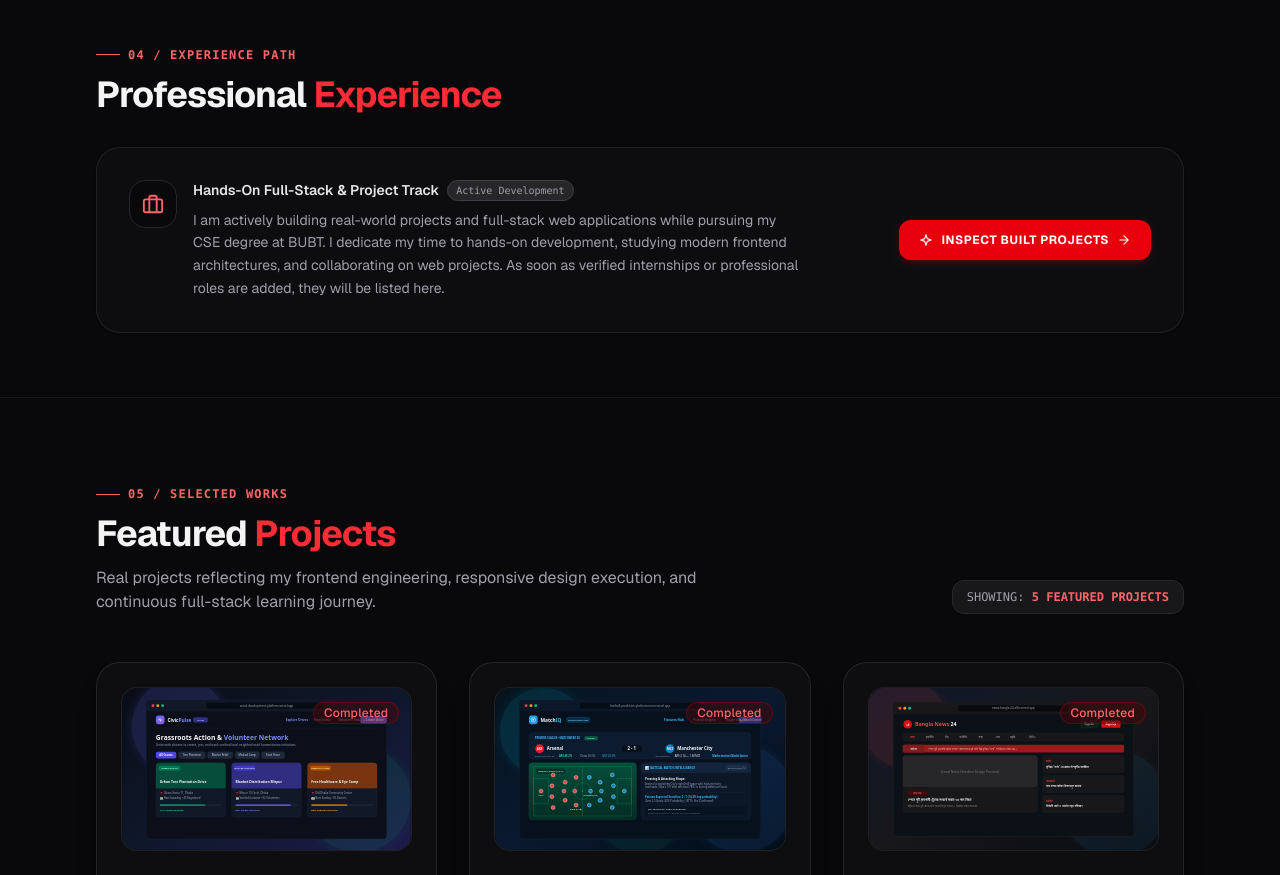
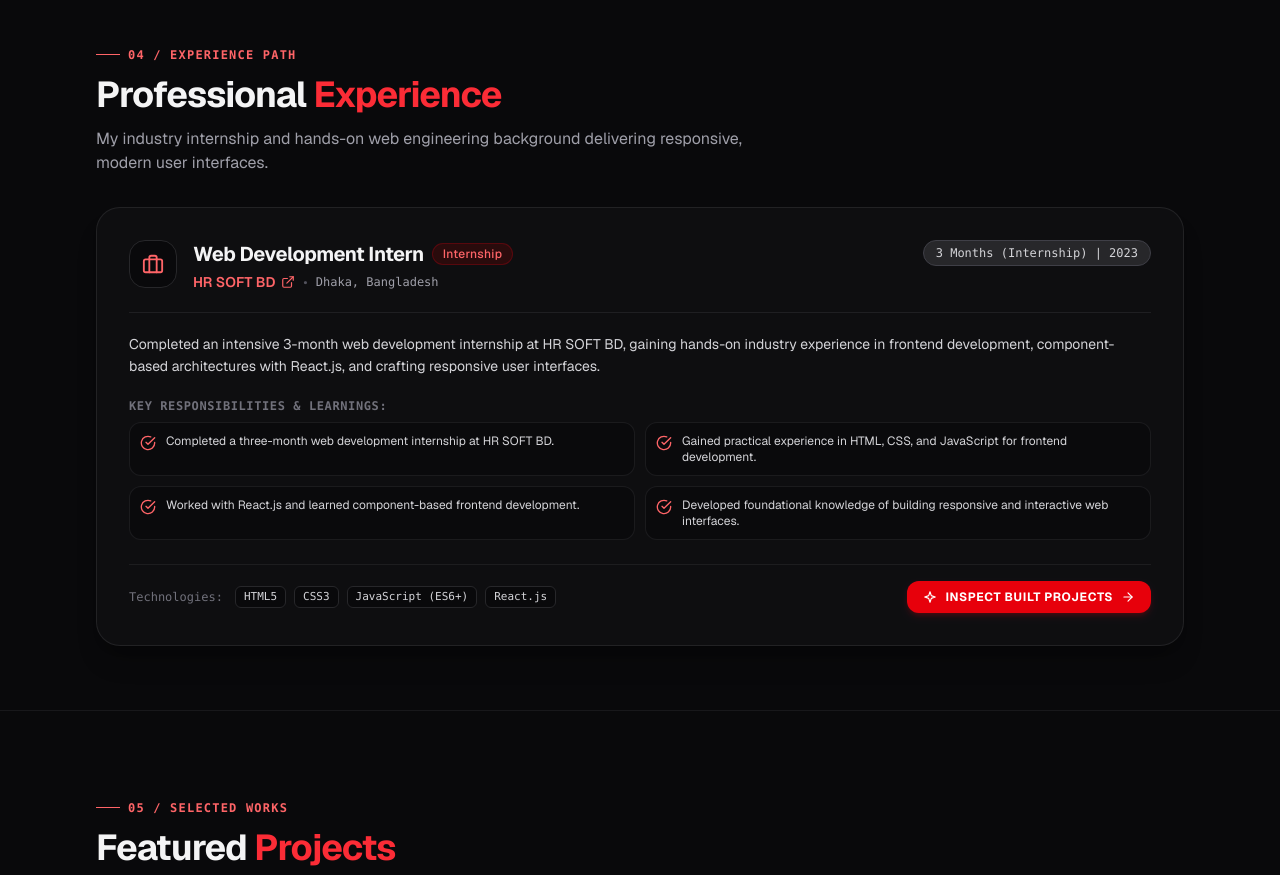
Before and after one commit to mabdullah404/personal-portfolio, a Next.js app: page / in a window 1280 px wide. Shown: the part 4720-5595 px from the top of the page. Built offline with nearby package versions, Linux system fonts and the light colour scheme.

Commit message:
feat: replace CV with latest resume and add HR SOFT BD internship to experience section

```diff
--- a/src/components/sections/Experience.tsx
+++ b/src/components/sections/Experience.tsx
@@ -1,6 +1,7 @@
 import React from 'react';
 import { experienceData } from '@/data/profile';
-import { BriefcaseIcon, SparklesIcon, ArrowRightIcon } from '@/components/ui/Icons';
+import { BriefcaseIcon, SparklesIcon, ArrowRightIcon, ExternalLinkIcon, CheckCircleIcon } from '@/components/ui/Icons';
+import { Badge } from '@/components/ui/Badge';
 import Link from 'next/link';
 
 export function Experience() {
@@ -17,9 +18,12 @@ export function Experience() {
           <h2 className="text-3xl sm:text-4xl font-bold tracking-tight text-slate-900 dark:text-zinc-100">
             Professional <span className="text-red-600 dark:text-red-500">Experience</span>
           </h2>
+          <p className="text-sm sm:text-base text-slate-600 dark:text-zinc-400 max-w-2xl">
+            My industry internship and hands-on web engineering background delivering responsive, modern user interfaces.
+          </p>
         </div>
 
-        {/* Honest Presentation Box */}
+        {/* Experience Content */}
         {!experienceData.hasFormalExperience ? (
           <div className="rounded-3xl border border-slate-200/90 bg-white shadow-sm p-6 sm:p-8 dark:border-zinc-800/80 dark:bg-zinc-900/30">
             <div className="flex flex-col md:flex-row items-start md:items-center justify-between gap-6">
@@ -57,10 +61,95 @@ export function Experience() {
         ) : (
           <div className="space-y-6">
             {experienceData.items.map((item) => (
-              <div key={item.id} className="rounded-2xl border border-slate-200 bg-white p-6 dark:border-zinc-800 dark:bg-zinc-900/40">
-                <h3 className="text-lg font-bold text-slate-900 dark:text-zinc-100">{item.title}</h3>
-                <p className="text-sm text-red-600 dark:text-red-400">{item.organization} • {item.period}</p>
-                <p className="mt-2 text-sm text-slate-600 dark:text-zinc-300">{item.description}</p>
+              <div
+                key={item.id}
+                className="group rounded-3xl border border-slate-200/90 bg-white p-6 sm:p-8 hover:border-slate-300 hover:shadow-md transition-all duration-300 shadow-sm dark:border-zinc-800/80 dark:bg-zinc-900/40 dark:hover:border-zinc-700/90 dark:hover:bg-zinc-900/60 dark:shadow-xl dark:shadow-black/20"
+              >
+                <div className="flex flex-col sm:flex-row sm:items-start justify-between gap-4 mb-5 pb-5 border-b border-slate-100 dark:border-zinc-800/70">
+                  <div className="flex items-start gap-4">
+                    <div className="flex h-12 w-12 shrink-0 items-center justify-center rounded-2xl bg-rose-50 border border-rose-200 text-red-600 group-hover:border-red-400 transition-colors dark:bg-zinc-950 dark:border-zinc-800 dark:text-red-400">
+                      <BriefcaseIcon size={22} />
+                    </div>
+                    <div>
+                      <div className="flex flex-wrap items-center gap-2 mb-1">
+                        <h3 className="text-xl font-bold tracking-tight text-slate-900 group-hover:text-red-600 dark:text-zinc-100 dark:group-hover:text-red-400 transition-colors">
+                          {item.title}
+                        </h3>
+                        <Badge variant="red">Internship</Badge>
+                      </div>
+                      <div className="flex flex-wrap items-center gap-2 text-sm">
+                        <a
+                          href="https://hrsoftbd.com/"
+                          target="_blank"
+                          rel="noopener noreferrer"
+                          className="font-semibold text-red-600 hover:text-red-700 dark:text-red-400 inline-flex items-center gap-1.5"
+                        >
+                          <span>{item.organization}</span>
+                          <ExternalLinkIcon size={14} />
+                        </a>
+                        <span className="text-slate-300 dark:text-zinc-600">•</span>
+                        <span className="text-slate-500 dark:text-zinc-400 font-mono text-xs">
+                          Dhaka, Bangladesh
+                        </span>
+                      </div>
+                    </div>
+                  </div>
+
+                  <div className="flex items-center gap-2">
+                    <span className="rounded-full bg-slate-100 px-3 py-1 text-xs font-mono text-slate-700 border border-slate-200 dark:bg-zinc-800 dark:text-zinc-300 dark:border-zinc-700">
+                      {item.period}
+                    </span>
+                  </div>
+                </div>
+
+                {/* Description */}
+                <p className="text-sm text-slate-600 dark:text-zinc-300 leading-relaxed mb-5">
+                  {item.description}
+                </p>
+
+                {/* Highlights */}
+                <div className="space-y-2 mb-6">
+                  <span className="text-xs uppercase font-mono tracking-wider text-slate-400 dark:text-zinc-500 font-semibold block">
+                    Key Responsibilities &amp; Learnings:
+                  </span>
+                  <ul className="grid grid-cols-1 md:grid-cols-2 gap-2.5">
+                    {item.highlights.map((highlight, idx) => (
+                      <li
+                        key={idx}
+                        className="flex items-start gap-2.5 text-xs text-slate-600 dark:text-zinc-300 bg-slate-50 dark:bg-zinc-950/60 p-2.5 rounded-xl border border-slate-100 dark:border-zinc-800/60"
+                      >
+                        <CheckCircleIcon size={16} className="text-red-600 dark:text-red-400 shrink-0 mt-0.5" />
+                        <span>{highlight}</span>
+                      </li>
+                    ))}
+                  </ul>
+                </div>
+
+                {/* Technologies */}
+                <div className="pt-4 border-t border-slate-100 dark:border-zinc-800/60 flex flex-wrap items-center justify-between gap-4">
+                  <div className="flex flex-wrap items-center gap-2">
+                    <span className="text-xs font-mono text-slate-400 dark:text-zinc-500 mr-1">
+                      Technologies:
+                    </span>
+                    {['HTML5', 'CSS3', 'JavaScript (ES6+)', 'React.js'].map((tech) => (
+                      <span
+                        key={tech}
+                        className="rounded-md bg-slate-100 border border-slate-200 px-2 py-0.5 text-[11px] font-mono text-slate-700 dark:bg-zinc-950 dark:border-zinc-800 dark:text-zinc-300"
+                      >
+                        {tech}
+                      </span>
+                    ))}
+                  </div>
+
+                  <Link
+                    href="/#projects"
+                    className="inline-flex items-center gap-2 rounded-xl bg-red-600 hover:bg-red-700 px-4 py-2 text-xs font-bold uppercase tracking-wider text-white transition-all shadow-md shadow-red-600/20 hover:shadow-red-600/30"
+                  >
+                    <SparklesIcon size={14} className="text-white" />
+                    <span>Inspect Built Projects</span>
+                    <ArrowRightIcon size={14} />
+                  </Link>
+                </div>
               </div>
             ))}
           </div>
--- a/src/components/ui/ResumeModal.tsx
+++ b/src/components/ui/ResumeModal.tsx
@@ -66,9 +66,10 @@ export function ResumeModal({ isOpen, onClose, resumeFileName }: ResumeModalProp
           <div className="rounded-xl border border-slate-200 bg-slate-50 p-4 space-y-2 text-xs dark:border-zinc-800/80 dark:bg-zinc-900/60">
             <p className="font-semibold text-slate-900 dark:text-zinc-200">Summary Highlights:</p>
             <ul className="list-disc pl-4 space-y-1 text-slate-600 dark:text-zinc-400">
+              <li>Web Development Intern — HR SOFT BD (3 Months | 2023)</li>
               <li>B.Sc. in Computer Science &amp; Engineering — BUBT (2025 – Present)</li>
-              <li>Languages &amp; Core: HTML5, CSS3, JavaScript (ES6+), TypeScript, React, Next.js, Tailwind CSS</li>
-              <li>Featured Projects: Bazar Dor, Personal Portfolio Website, CivicPulse, MatchIQ</li>
+              <li>Languages &amp; Core: HTML5, CSS3, JavaScript (ES6+), TypeScript, React.js, Next.js, Tailwind CSS</li>
+              <li>Featured Projects: Bazar Dor, Personal Portfolio, CivicPulse, MatchIQ, Frameora</li>
             </ul>
           </div>
         </div>
--- a/src/data/profile.ts
+++ b/src/data/profile.ts
@@ -112,7 +112,22 @@ export const educationList: EducationItem[] = [
 ];
 
 export const experienceData = {
-  hasFormalExperience: false,
-  message: "I am actively building real-world projects and full-stack web applications while pursuing my CSE degree at BUBT. I dedicate my time to hands-on development, studying modern frontend architectures, and collaborating on web projects. As soon as verified internships or professional roles are added, they will be listed here.",
-  items: [] as ExperienceItem[]
+  hasFormalExperience: true,
+  message: "Hands-on web engineering experience combining professional agency internship with modern full-stack application development.",
+  items: [
+    {
+      id: "hrsoftbd-intern",
+      title: "Web Development Intern",
+      organization: "HR SOFT BD",
+      period: "3 Months (Internship) | 2023",
+      isVerified: true,
+      description: "Completed an intensive 3-month web development internship at HR SOFT BD, gaining hands-on industry experience in frontend development, component-based architectures with React.js, and crafting responsive user interfaces.",
+      highlights: [
+        "Completed a three-month web development internship at HR SOFT BD.",
+        "Gained practical experience in HTML, CSS, and JavaScript for frontend development.",
+        "Worked with React.js and learned component-based frontend development.",
+        "Developed foundational knowledge of building responsive and interactive web interfaces."
+      ]
+    }
+  ] as ExperienceItem[]
 };
```
Also changed, not shown: 1 other file (tests, documents, lock files or other folders).
